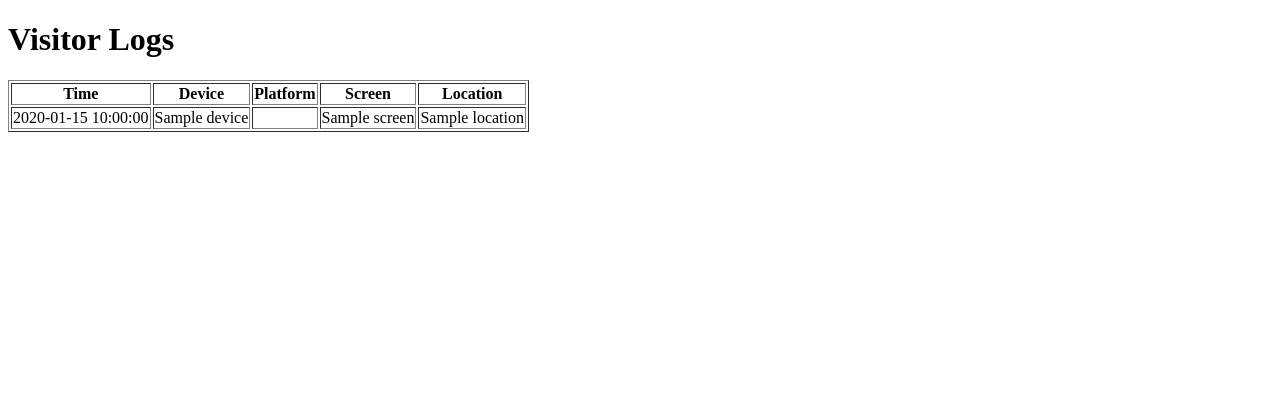
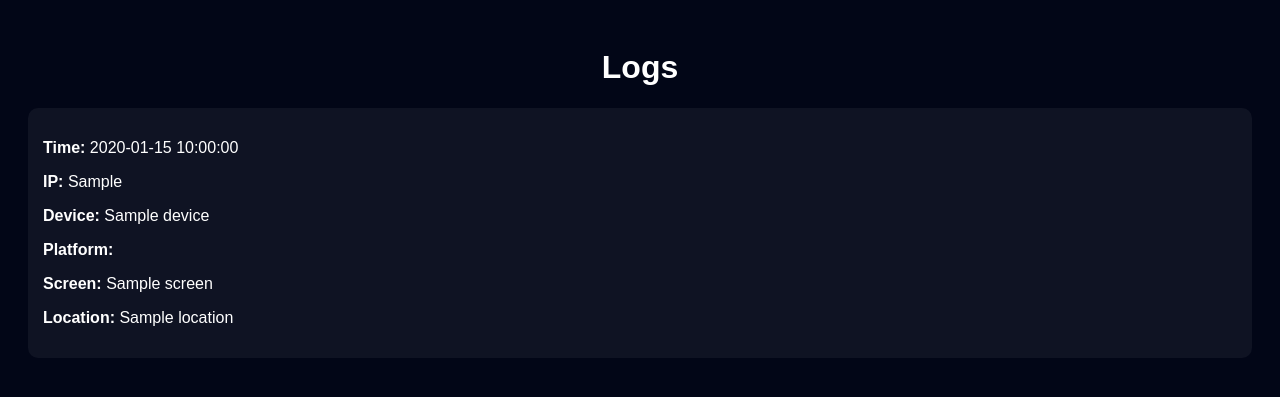
Before and after one commit to inlovewithindia261-beep/cutieekibutiee, a Python web app: template templates/dashboard.html in a window 1280 px wide. Shown: the top 397 px of the page. Run offline with Jinja, Linux system fonts and the light colour scheme; the template is opened without the code that fills it: most values are stand-ins (such as "Sample title", 1, 10 or a date in 2020).

Commit message:
Refactor visitor logs display to use styled divs
Updated the visitor logs section to display individual log details in a styled div instead of a table.

```diff
--- a/templates/dashboard.html
+++ b/templates/dashboard.html
@@ -1,33 +1,44 @@
-
 <!DOCTYPE html>
 <html>
 <head>
     <title>Dashboard</title>
+    <meta name="viewport" content="width=device-width, initial-scale=1.0">
+
+    <style>
+        body {
+            background: #020617;
+            color: white;
+            font-family: sans-serif;
+            padding: 20px;
+        }
+
+        h1 {
+            text-align: center;
+        }
+
+        .log {
+            background: rgba(255,255,255,0.05);
+            padding: 15px;
+            border-radius: 10px;
+            margin-bottom: 10px;
+        }
+    </style>
 </head>
+
 <body>
 
-<h1>Visitor Logs</h1>
-
-<table border="1">
-<tr>
-    <th>Time</th>
-    <th>Device</th>
-    <th>Platform</th>
-    <th>Screen</th>
-    <th>Location</th>
-</tr>
+<h1>Logs</h1>
 
 {% for log in logs %}
-<tr>
-    <td>{{ log.time }}</td>
-    <td>{{ log.device }}</td>
-    <td>{{ log.platform }}</td>
-    <td>{{ log.screen }}</td>
-    <td>{{ log.location }}</td>
-</tr>
+<div class="log">
+    <p><b>Time:</b> {{ log.time }}</p>
+    <p><b>IP:</b> {{ log.ip }}</p>
+    <p><b>Device:</b> {{ log.device }}</p>
+    <p><b>Platform:</b> {{ log.platform }}</p>
+    <p><b>Screen:</b> {{ log.screen }}</p>
+    <p><b>Location:</b> {{ log.location }}</p>
+</div>
 {% endfor %}
-
-</table>
 
 </body>
 </html>
```
